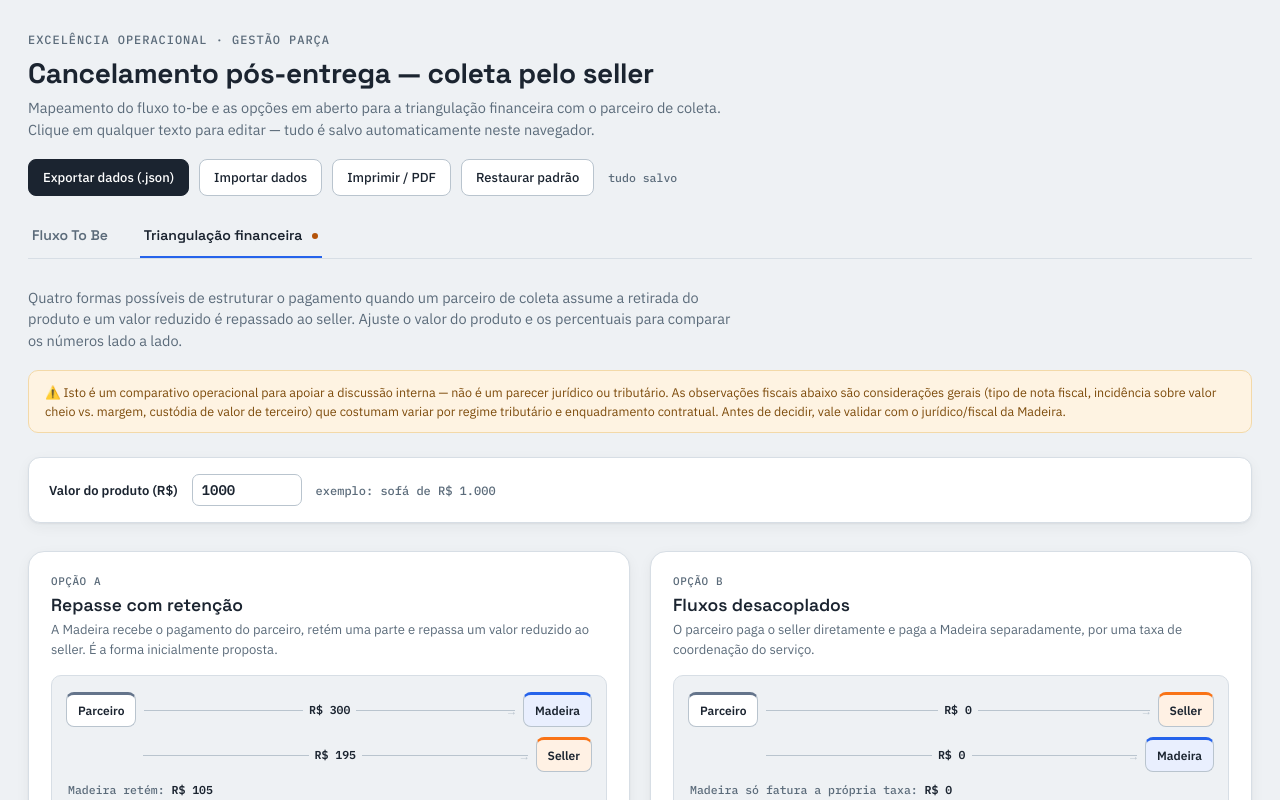
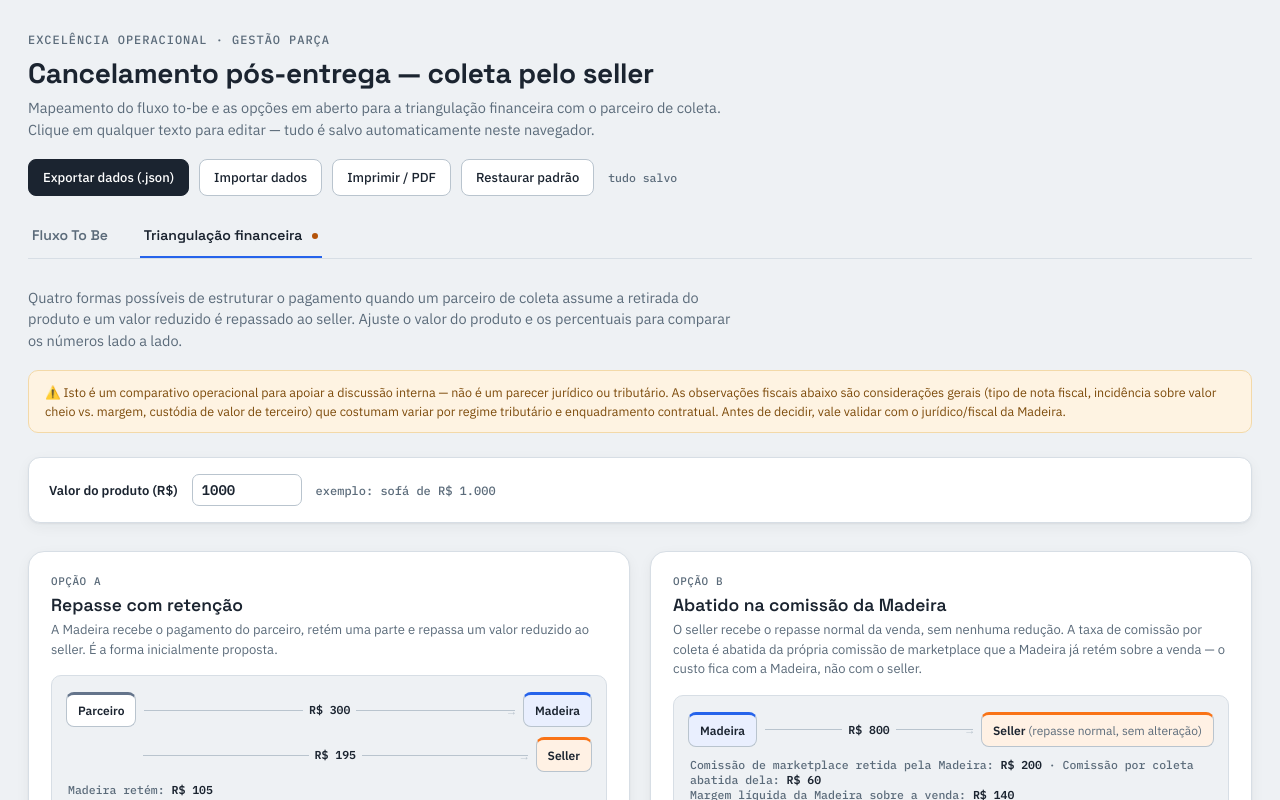
Before and after one commit to guischraiber/Fluxo-Parca-Seller, a React (Vite) app: page / in a window 1280 px wide. Both pictures are taken after a click on the button "Triangulação financeira". Shown: the top 800 px of the page. Built offline with nearby package versions, Linux system fonts and the light colour scheme.

Commit message:
Update TriangulacaoView.jsx

```diff
--- a/src/TriangulacaoView.jsx
+++ b/src/TriangulacaoView.jsx
@@ -16,8 +16,10 @@
   const aPago = v * (tri.a.percParceiro || 0) / 100
   const aRepasse = aPago * (tri.a.percRepasse || 0) / 100
   // Option B
-  const bSeller = v * (tri.b.percSeller || 0) / 100
-  const bTaxa = v * (tri.b.percTaxa || 0) / 100
+  const bComissaoMadeira = v * (tri.b.percComissaoMadeira || 0) / 100
+  const bComissaoColeta = v * (tri.b.percComissaoColeta || 0) / 100
+  const bComissaoLiquida = bComissaoMadeira - bComissaoColeta
+  const bRepasseSeller = v - bComissaoMadeira
   // Option C
   const cCompra = v * (tri.c.percCompra || 0) / 100
   const cRevenda = v * (tri.c.percRevenda || 0) / 100
@@ -91,42 +93,40 @@
         {/* OPTION B */}
         <div className="tri-option">
           <div className="tri-tag">Opção B</div>
-          <h3>Fluxos desacoplados</h3>
-          <p className="tri-desc">O parceiro paga o seller diretamente e paga a Madeira separadamente, por uma taxa de coordenação do serviço.</p>
+          <h3>Abatido na comissão da Madeira</h3>
+          <p className="tri-desc">O seller recebe o repasse normal da venda, sem nenhuma redução. A taxa de comissão por coleta é abatida da própria comissão de marketplace que a Madeira já retém sobre a venda — o custo fica com a Madeira, não com o seller.</p>
           <div className="tri-flow">
             <div className="tri-flow-row">
-              <div className="tri-node parceiro">Parceiro</div>
-              <div className="tri-arrow-lbl"><span className="tri-val">{fmt(bSeller)}</span><span className="tri-arrow-end">→</span></div>
-              <div className="tri-node seller">Seller</div>
+              <div className="tri-node madeira">Madeira</div>
+              <div className="tri-arrow-lbl"><span className="tri-val">{fmt(bRepasseSeller)}</span><span className="tri-arrow-end">→</span></div>
+              <div className="tri-node seller">Seller <span style={{ fontWeight: 400, color: 'var(--ink-soft)' }}>(repasse normal, sem alteração)</span></div>
             </div>
-            <div className="tri-flow-row">
-              <div className="tri-node parceiro hidden">Parceiro</div>
-              <div className="tri-arrow-lbl"><span className="tri-val">{fmt(bTaxa)}</span><span className="tri-arrow-end">→</span></div>
-              <div className="tri-node madeira">Madeira</div>
+            <div className="tri-retain-note">
+              Comissão de marketplace retida pela Madeira: <b>{fmt(bComissaoMadeira)}</b> · Comissão por coleta abatida dela: <b>{fmt(bComissaoColeta)}</b><br />
+              Margem líquida da Madeira sobre a venda: <b>{fmt(bComissaoLiquida)}</b>
             </div>
-            <div className="tri-retain-note">Madeira só fatura a própria taxa: <b>{fmt(bTaxa)}</b></div>
             <div className="tri-perc-row">
-              <span>% pago direto ao seller: <input type="number" min="0" max="100" value={tri.b.percSeller}
-                onChange={e => setOptField('b', 'percSeller', parseFloat(e.target.value) || 0)} />%</span>
-              <span>% taxa de coordenação p/ Madeira: <input type="number" min="0" max="100" value={tri.b.percTaxa}
-                onChange={e => setOptField('b', 'percTaxa', parseFloat(e.target.value) || 0)} />%</span>
+              <span>% comissão de marketplace (Madeira): <input type="number" min="0" max="100" value={tri.b.percComissaoMadeira}
+                onChange={e => setOptField('b', 'percComissaoMadeira', parseFloat(e.target.value) || 0)} />%</span>
+              <span>% comissão por coleta (abatida dela): <input type="number" min="0" max="100" value={tri.b.percComissaoColeta}
+                onChange={e => setOptField('b', 'percComissaoColeta', parseFloat(e.target.value) || 0)} />%</span>
             </div>
           </div>
           <div className="tri-cols">
             <div className="tri-col pos">
               <h4>Vantagens</h4>
               <ul>
-                <li>Madeira nunca tem custódia de valor de terceiro — só fatura o próprio serviço.</li>
-                <li>Cada nota fiscal fica clara: venda do seller ao parceiro e serviço de coordenação da Madeira.</li>
-                <li>Reaproveita a lógica de faturamento de parceiro já existente (Protheus/CSC Financeiro).</li>
+                <li>Seller recebe o repasse normal da venda, sem qualquer redução — menor risco de reclamação ou desgaste com o seller.</li>
+                <li>Não cria cobrança nova para o seller nem para o parceiro.</li>
+                <li>Simples de calcular: é só um ajuste na margem interna da Madeira.</li>
               </ul>
             </div>
             <div className="tri-col neg">
               <h4>Considerações fiscais</h4>
               <ul>
-                <li>Depende de dois pagamentos distintos acontecerem — risco de o parceiro pagar um lado e não o outro.</li>
-                <li>Mais difícil garantir SLA de recebimento do seller, já que a Madeira não controla esse pagamento.</li>
-                <li>Reconciliação mais dispersa, com mais partes envolvidas por caso.</li>
+                <li>Precisa ficar claro internamente que a comissão por coleta é um custo operacional absorvido pela Madeira, sem alterar o valor declarado na nota de comissão de marketplace da venda.</li>
+                <li>Requer controle interno separado (não fiscal) para acompanhar esse abatimento sem gerar duplicidade de lançamento.</li>
+                <li>Reduz a margem operacional da Madeira por venda cancelada com coleta pelo parceiro — pode exigir acompanhamento de rentabilidade por canal/parceiro.</li>
               </ul>
             </div>
           </div>
```
